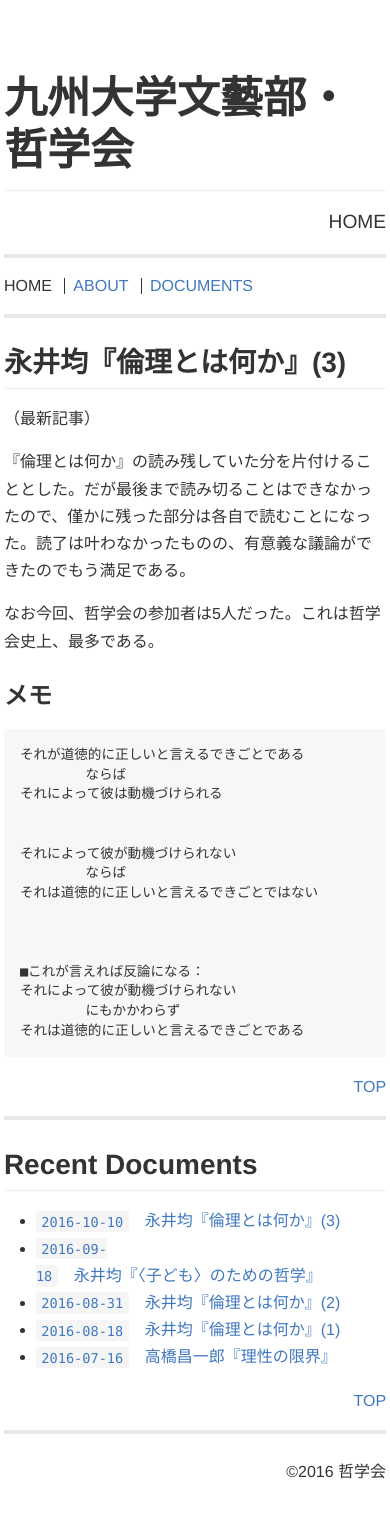
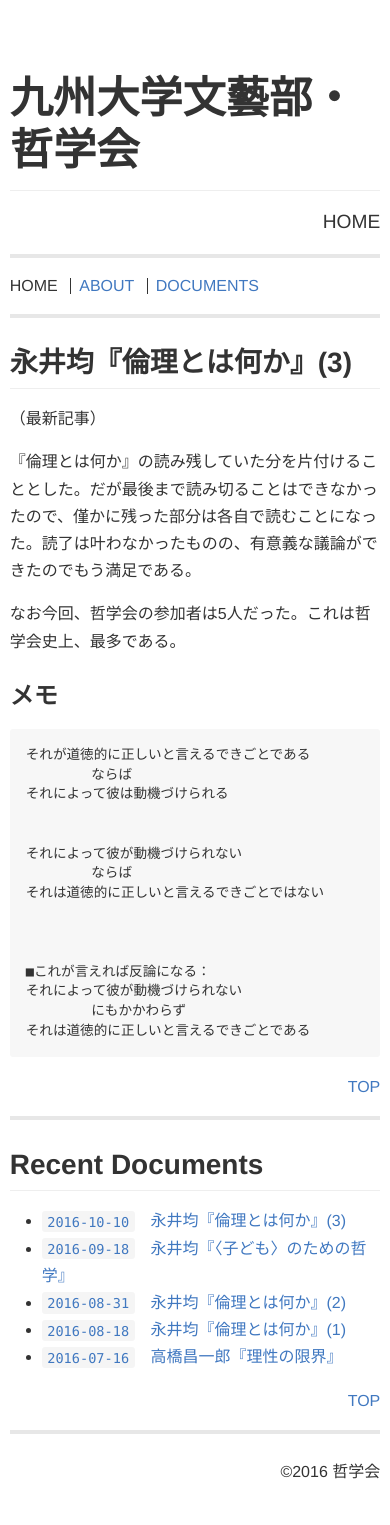
Before and after one commit to qdaibungei/philosophy, a Jekyll site: the page built from docs/index.md, in a window 390 px wide. Built offline with Jekyll 4.4.1, drawn with Linux system fonts in a browser that asks for light colours.

Commit message:
fix css/style.css

```diff
--- a/docs/assets/css/style.css
+++ b/docs/assets/css/style.css
@@ -18,8 +18,7 @@
 }
 @media (max-width: 768px) {
 	body{
-		width: 100%;
-		padding: 0 1% 0;
+		width: 95%;
 	}
 }
 a {
```
